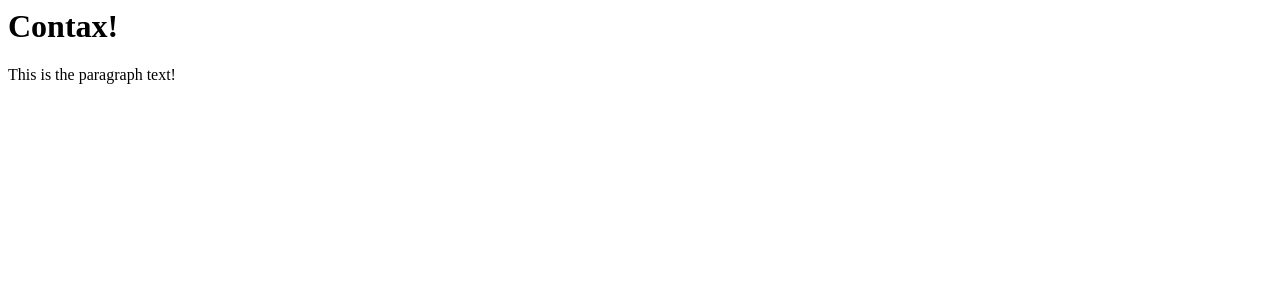
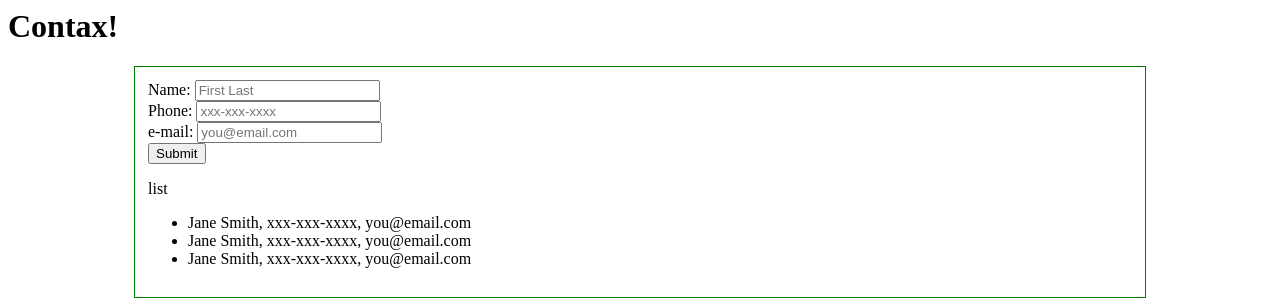
Before and after one commit to lindseyvoskowsky/contax, a plain HTML site: page index.html in a window 1280 px wide. Drawn offline with nearby package versions, Linux system fonts and the light colour scheme.

Commit message:
client approved lo-fi wireframes

```diff
--- a/css/main.css
+++ b/css/main.css
@@ -0,0 +1,19 @@
+.container {
+   border: solid 1px green;
+   margin: 10%;
+   padding: 1%;
+   margin: 0 10%;
+}
+
+.grey_box {
+  // background-color: #666;
+  margin-bottom: 10px;
+}
+
+.form {
+  // border: solid 1px red;
+}
+
+.list {
+  // border: solid 1px blue;
+}
--- a/index.html
+++ b/index.html
@@ -6,7 +6,39 @@
 
   <body>
   <h1>Contax!</h1>
-  <p>This is the paragraph text!</p>
+  <div class="container">
+   <div class="form grey_box">
+
+  <form action="#">
+   <div>
+     <label for="name">Name:</label>
+     <input type="text" name="name" id="name" placeholder="First Last" />
+    </div>
+    <div>
+     <label for="name">Phone:</label>
+     <input type="text" name="name" id="name" placeholder="xxx-xxx-xxxx" />
+   </div>
+     <div>
+     <label for="name">e-mail:</label>
+     <input type="text" name="name" id="name" placeholder="you@email.com" />
+   </div>
+
+   <div>
+     <input type="submit" value="Submit" />
+   </div>
+ </form>
+    </div>
+
+   <div class="list grey_box">
+   <p>list</p>
+     <ul>
+       <li>Jane Smith, xxx-xxx-xxxx, you@email.com</li>
+       <li>Jane Smith, xxx-xxx-xxxx, you@email.com</li>
+       <li>Jane Smith, xxx-xxx-xxxx, you@email.com</li>
+     </ul>
+    </div>
+   </div>
+
     <script src="http://ajax.googleapis.com/ajax/libs/jquery/2.1.1/jquery.min.js"></script>
     <script src="js/main.js"></script>
   </body>
```
